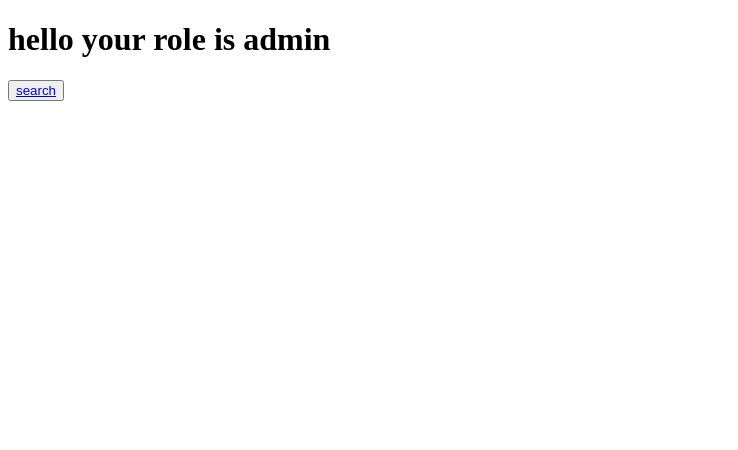
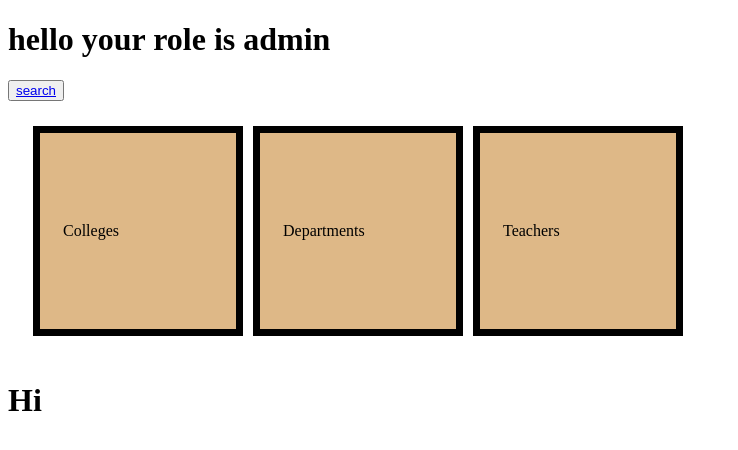
Before and after one commit to SUMEG-04/Project-TeacherConnect, a Django app: page /adminpage/ in a window 1280 px wide. Shown: the top 450 px of the page, without its empty margins (0-738 px from the left). Run offline with Django 3.2, Linux system fonts and the light colour scheme; data comes from the database, SQL or seed files in the repository; both versions use the stored data as it was after the commit.

Commit message:
updated adminpage.html

```diff
--- a/Role_based_login_system-master/account/urls.py
+++ b/Role_based_login_system-master/account/urls.py
@@ -14,6 +14,6 @@ urlpatterns = [
     path('search_teachers',views.search_teachers,name = 'search_teachers'),
     path('edit',views.edit,name='edit'),
     path('update/<str:id>',views.update,name='update'),
-    path('delete/<str:id>',views.delete,name = "delete")
+    path('delete/<str:id>',views.delete,name = "delete"),
 
 ]
--- a/Role_based_login_system-master/account/views.py
+++ b/Role_based_login_system-master/account/views.py
@@ -52,7 +52,11 @@ def login_view(request):
 
 
 def admin(request):
-    return render(request,'admin.html')
+    teacher_db = Database.objects.all()
+    colleges_db = teacher_db.order_by().values('college').distinct()
+    dept_db = teacher_db.order_by().values('subject').distinct()
+    # print(teacher_db)
+    return render(request,'admin.html', {'all_teacher': teacher_db, 'all_colleges': colleges_db, 'all_dpts': dept_db})
 
 
 def subadmin(request):
--- a/Role_based_login_system-master/templates/admin.html
+++ b/Role_based_login_system-master/templates/admin.html
@@ -1,15 +1,105 @@
 <!DOCTYPE html>
 <html lang="en">
   <head>
-    <meta charset="UTF-8">
+    <meta charset="UTF-8" />
     <title>admin page</title>
+    <style>
+      .box-flex{
+        display: flex;
+        padding: 20px;
+        flex-direction: row;
+      }
+      .box-style {
+        width: 150px;
+        height: 150px;
+        padding: 23px;
+        border: solid black 7px;
+        margin: 5px;
+        display: flex;
+        align-items: center;
+        text-align: justify;
+        background-color: burlywood;
+      }
+
+      .box-style:hover{
+        transform: rotate(360deg);
+        transform: scale(1.1);
+        margin: 25px;
+        transition: all 500ms;
+      }
+    </style>
   </head>
   <body>
-    <h1> hello {{ user.username }} your role is admin</h1>
+    <div class="container">
+      <div>
+        <h1>hello {{ user.username }} your role is admin</h1>
         <button type="button">
           <a href="{% url 'search' %}">search</a>
         </button>
+      </div>
+      <div class="box-flex">
+        <div class="box-style" onclick="setCollegeVisiblity()">Colleges</div>
+        <div class="box-style" onclick="setDepartmentVisiblity()">
+          Departments
+        </div>
+        <div class="box-style" onclick="setTeacherVisiblity()">Teachers</div>
+      </div>
+      <div>
+        <h1>Hi</h1>
+        <div class="college-container" id="colleges" style="display: none">
+          <h1>Colleges</h1>
+          <ul>
+            {% for clgs in all_colleges %}
+            <li><p>{{clgs.college}}</p></li>
+            {% endfor %}
+          </ul>
+        </div>
+        <div class="dept-container" id="depts" style="display: none">
+          <h1>Departments</h1>
+          <ul>
+            {% for dpt in all_dpts %}
+            <li><p>{{dpt.subject}}</p></li>
+            {% endfor %}
+          </ul>
+        </div>
+        <div class="teacher-container" id="teachers" style="display: none">
+          <h1>Teachers</h1>
+          <ul>
+            {% for tchr in all_teacher %}
+            <li><p>{{tchr.username}}</p></li>
+            {% endfor %}
+          </ul>
+        </div>
+      </div>
+    </div>
 
+    <script>
+      function setTeacherVisiblity() {
+        teacher = document.getElementById("teachers");
+        if (teacher.style.display === "none") {
+          teacher.style.display = "block";
+        } else {
+          teacher.style.display = "none";
+        }
+      }
 
+      function setDepartmentVisiblity() {
+        dept = document.getElementById("depts");
+        if (dept.style.display === "none") {
+          dept.style.display = "block";
+        } else {
+          dept.style.display = "none";
+        }
+      }
+
+      function setCollegeVisiblity() {
+        college = document.getElementById("colleges");
+        if (college.style.display === "none") {
+          college.style.display = "block";
+        } else {
+          college.style.display = "none";
+        }
+      }
+    </script>
   </body>
 </html>
```
Also changed, not shown: Role_based_login_system-master/db.sqlite3. Lines whose indentation alone changed are shown as unchanged.
